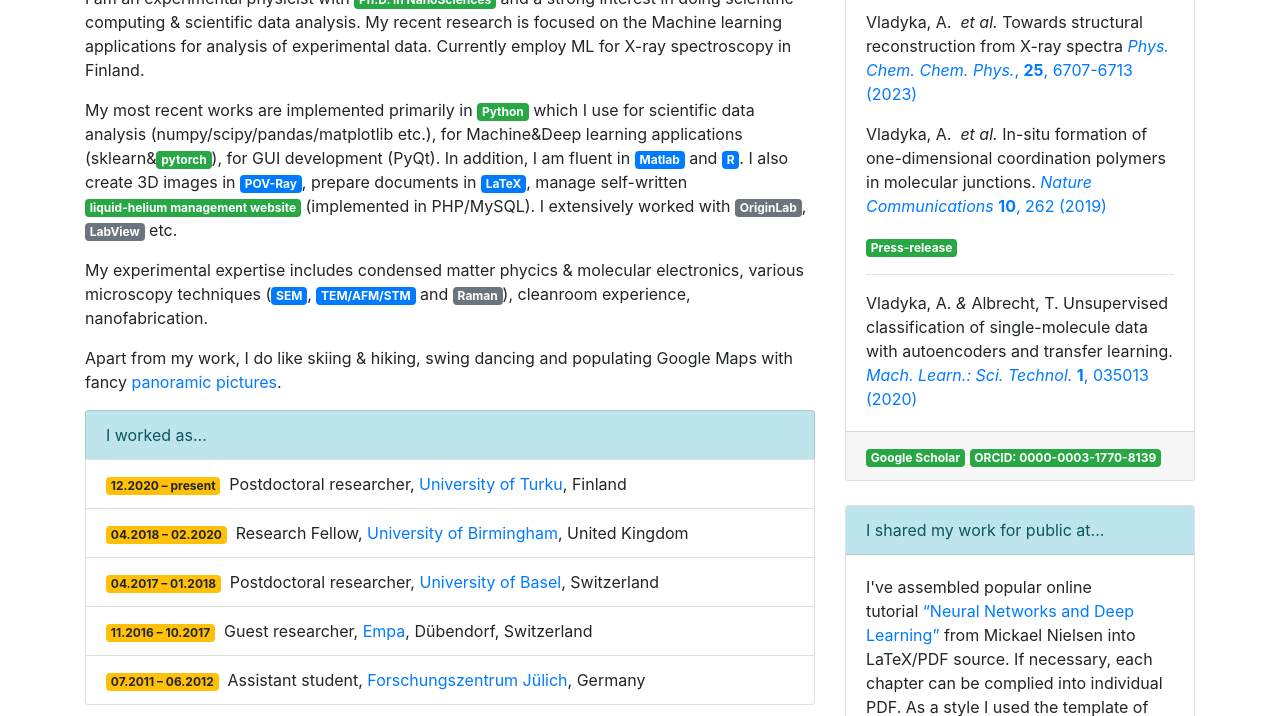
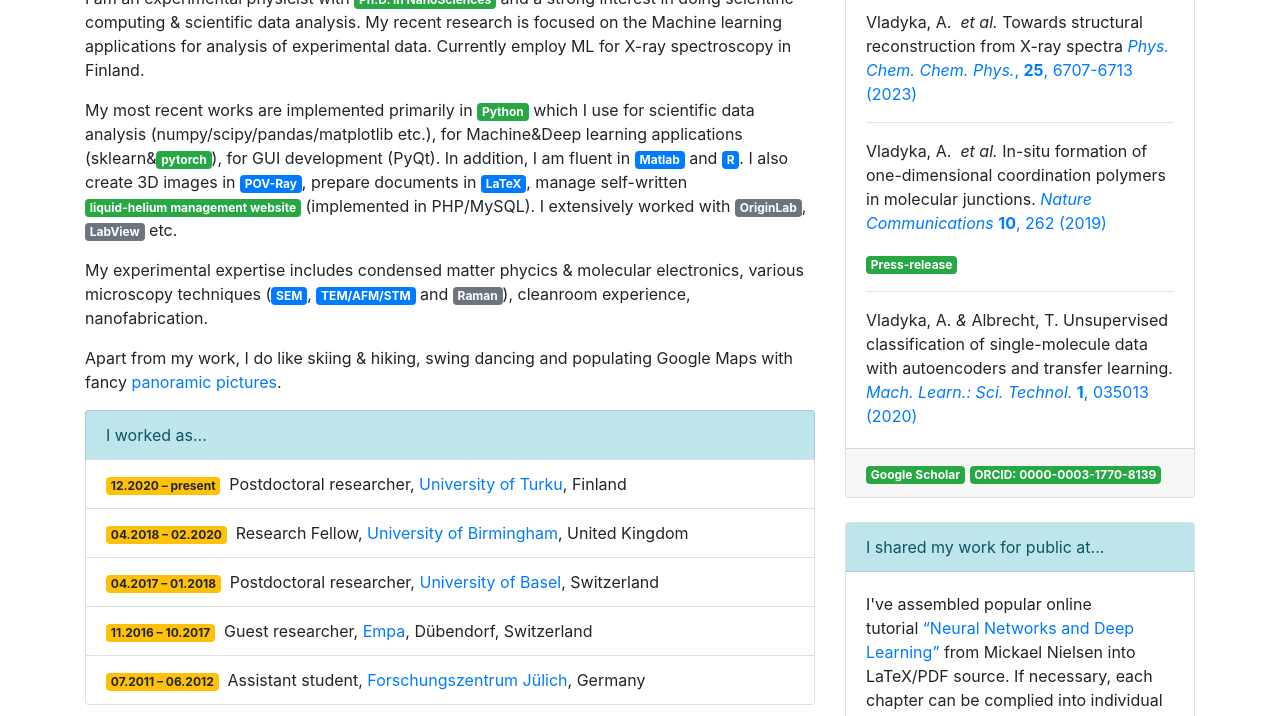
Before and after one commit to antonvladyka/antonvladyka.github.io, a plain HTML site: page index.html in a window 1280 px wide. Shown: the part 84-800 px from the top of the page. Drawn offline with Linux system fonts and the light colour scheme.

Commit message:
Update index.html

```diff
--- a/index.html
+++ b/index.html
@@ -49,7 +49,7 @@
 						I did my best research in...
 					</div>
 					<div class="card-body">
-						<p class="card-text">Vladyka, A. <em>&nbsp;et al.</em> Towards structural reconstruction from X-ray spectra <a target='_blank' href='https://doi.org/10.1039/D2CP05420E'><em> Phys. Chem. Chem. Phys.</em>, <strong>25</strong>, 6707-6713 (2023)</a></p>
+						<p class="card-text">Vladyka, A. <em>&nbsp;et al.</em> Towards structural reconstruction from X-ray spectra <a target='_blank' href='https://doi.org/10.1039/D2CP05420E'><em> Phys. Chem. Chem. Phys.</em>, <strong>25</strong>, 6707-6713 (2023)</a></p><hr/>
 						<p class="card-text">Vladyka, A. <em>&nbsp;et al.</em> In-situ formation of one-dimensional coordination polymers in molecular junctions.<a target='_blank' href='https://doi.org/10.1038/s41467-018-08025-9'><em> Nature Communications</em> <strong>10</strong>, 262 (2019)</a></p>
 						<a class='badge badge-success' href='https://www.admin.ch/gov/en/start/documentation/media-releases.msg-id-73718.html' target='_blank'>Press-release</a><hr/>
 						<p class="card-text">Vladyka, A. <em>&amp;</em> Albrecht, T. Unsupervised classification of single-molecule data with autoencoders and transfer learning. <a target='_blank' href='https://doi.org/10.1088/2632-2153/aba6f2'><em>Mach. Learn.: Sci. Technol.</em> <strong>1</strong>, 035013 (2020)</a></p>
```
